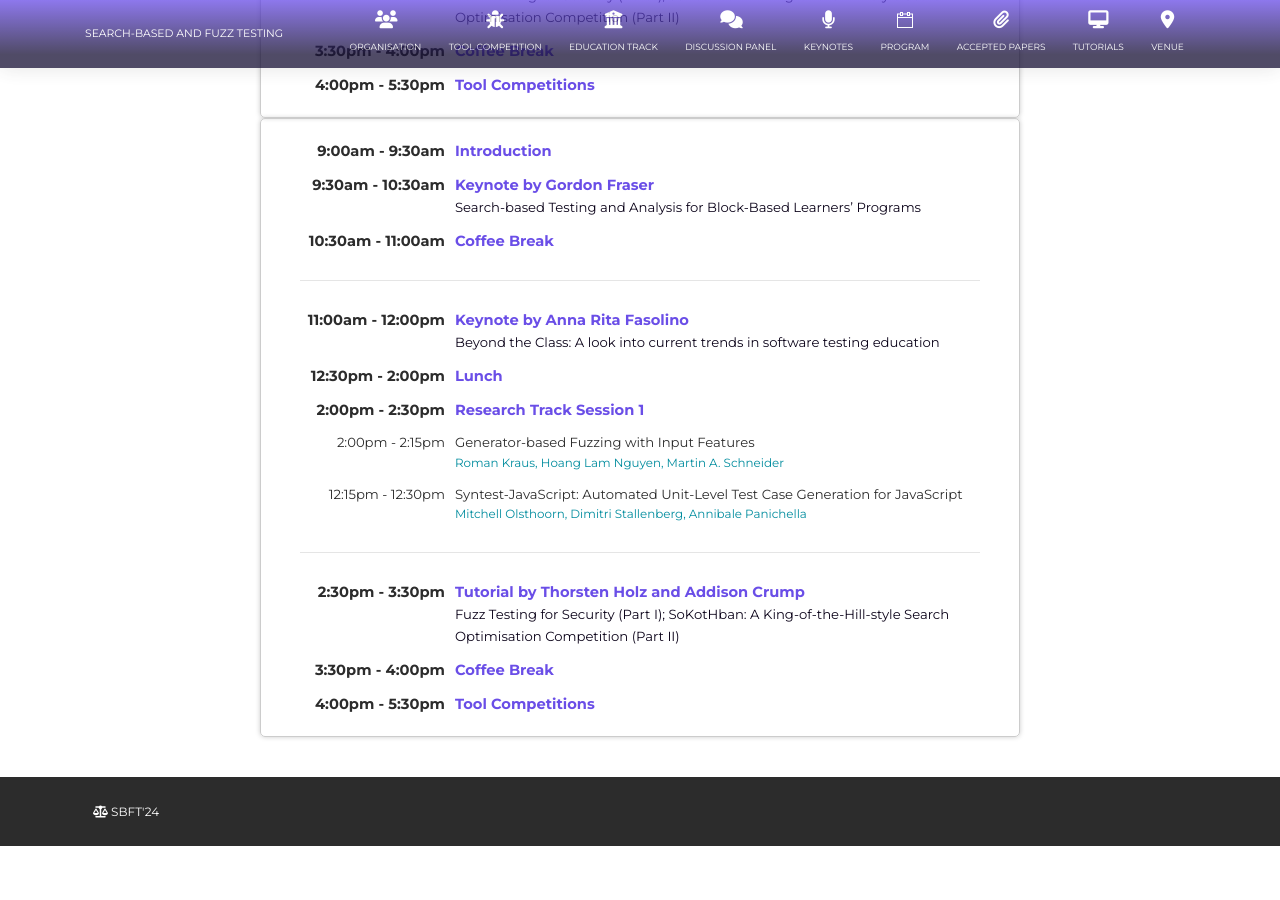
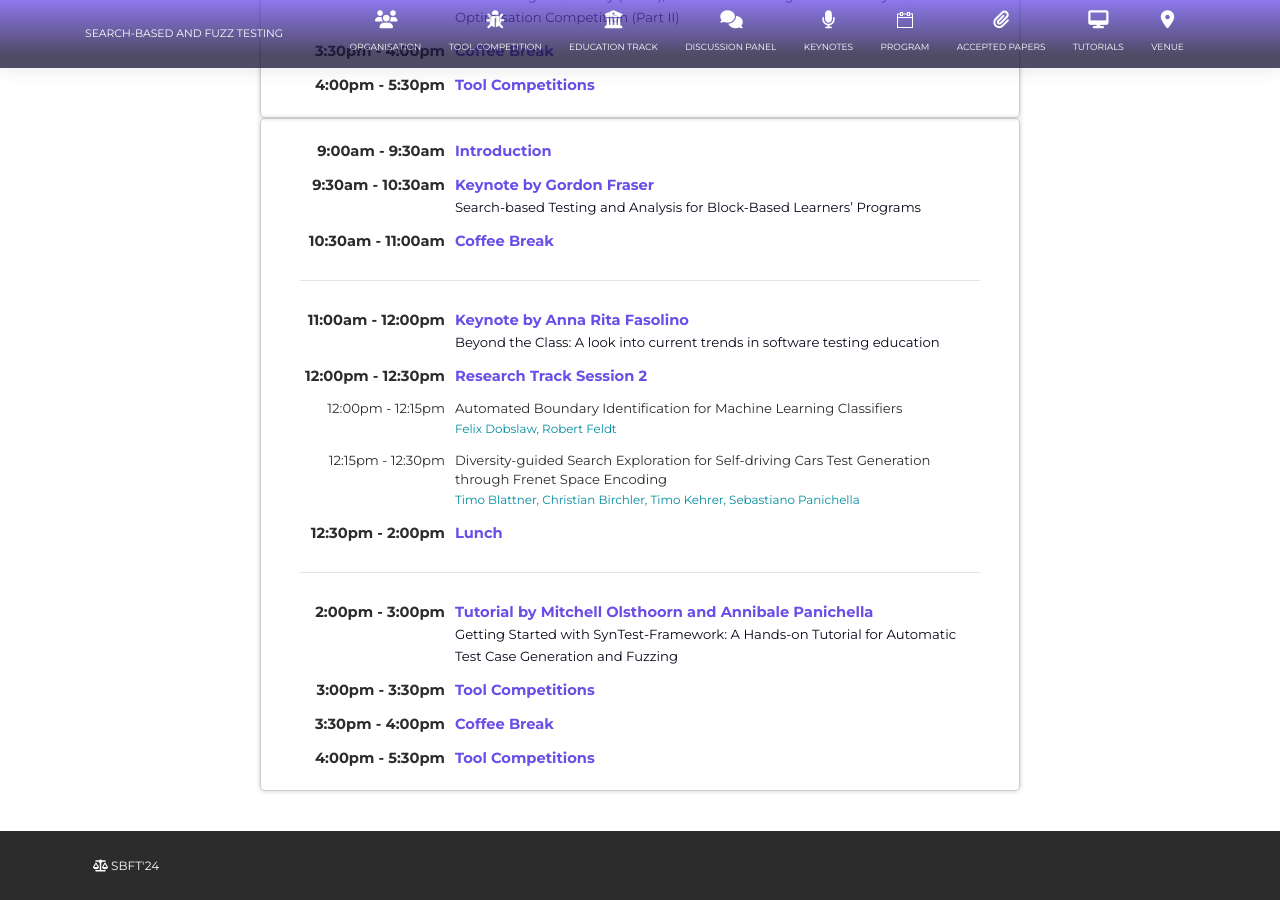
Before and after one commit to sbft24/sbft24.github.io, a Jekyll site: the page built from program/index.html, in a window 1280 px wide and 900 px high, scrolled down 1047 px. Built offline with Jekyll 4.4.1, drawn with Linux system fonts in a browser that asks for light colours; nearby versions of some CDN libraries; before the commit the page ends 1893 px from its top, so only the background shows below that.

Commit message:
Update index.html

```diff
--- a/program/index.html
+++ b/program/index.html
@@ -108,38 +108,43 @@ layout: default
                         </td>
                     </tr>
                     <tr>
-                        <td class="time">12:30pm - 2:00pm </td>
-                        <td class="session">Lunch</td>
+                        <td class="time">12:00pm - 12:30pm </td>
+                        <td class="session">Research Track Session 2</td>
                     </tr>
                     <tr>
-                        <td class="time">2:00pm - 2:30pm </td>
-                        <td class="session">Research Track Session 1</td>
-                    </tr>
-                    <tr>
-                        <td class="sub-time">2:00pm - 2:15pm </td>
-                        <td class="sub-session"><a target="_blank">Generator-based Fuzzing with Input Features</a>
+                        <td class="sub-time">12:00pm - 12:15pm </td>
+                        <td class="sub-session"><a target="_blank">Automated Boundary Identification for Machine Learning Classifiers</a>
                             <br>
-                            <h3 class="paper-authors-accepted">Roman Kraus, Hoang Lam Nguyen, Martin A. Schneider</h3>
+                            <h3 class="paper-authors-accepted">Felix Dobslaw, Robert Feldt</h3>
                         </td>
                     </tr>
                     <tr>
                         <td class="sub-time">12:15pm - 12:30pm </td>
-                        <td class="sub-session"><a target="_blank">Syntest-JavaScript: Automated Unit-Level Test Case Generation for JavaScript</a>
+                        <td class="sub-session"><a target="_blank">Diversity-guided Search Exploration for Self-driving Cars Test Generation through Frenet Space Encoding</a>
                             <br>
-                            <h3 class="paper-authors-accepted">Mitchell Olsthoorn, Dimitri Stallenberg, Annibale Panichella</h3>
+                            <h3 class="paper-authors-accepted">Timo Blattner, Christian Birchler, Timo Kehrer, Sebastiano Panichella</h3>
                         </td>
                         </td>
                     </tr>
+                    <tr>
+                        <td class="time">12:30pm - 2:00pm </td>
+                        <td class="session">Lunch</td>
+                    </tr>
+
 
                     <tr>
                         <td colspan="2"><hr /></td>
                     </tr>
                     <tr>
-                        <td class="time">2:30pm - 3:30pm </td>
-                        <td class="session">Tutorial by Thorsten Holz and Addison Crump
+                        <td class="time">2:00pm - 3:00pm </td>
+                        <td class="session">Tutorial by Mitchell Olsthoorn and Annibale Panichella
                             <br>
-                            <span class="sub-title">Fuzz Testing for Security (Part I); SoKotHban: A King-of-the-Hill-style Search Optimisation Competition (Part II)</span>
+                            <span class="sub-title">Getting Started with SynTest-Framework: A Hands-on Tutorial for Automatic Test Case Generation and Fuzzing</span>
                         </td>
+                    </tr>
+                     <tr>
+                        <td class="time">3:00pm - 3:30pm </td>
+                        <td class="session">Tool Competitions</td>
                     </tr>
                     <tr>
                         <td class="time">3:30pm - 4:00pm </td>
```
